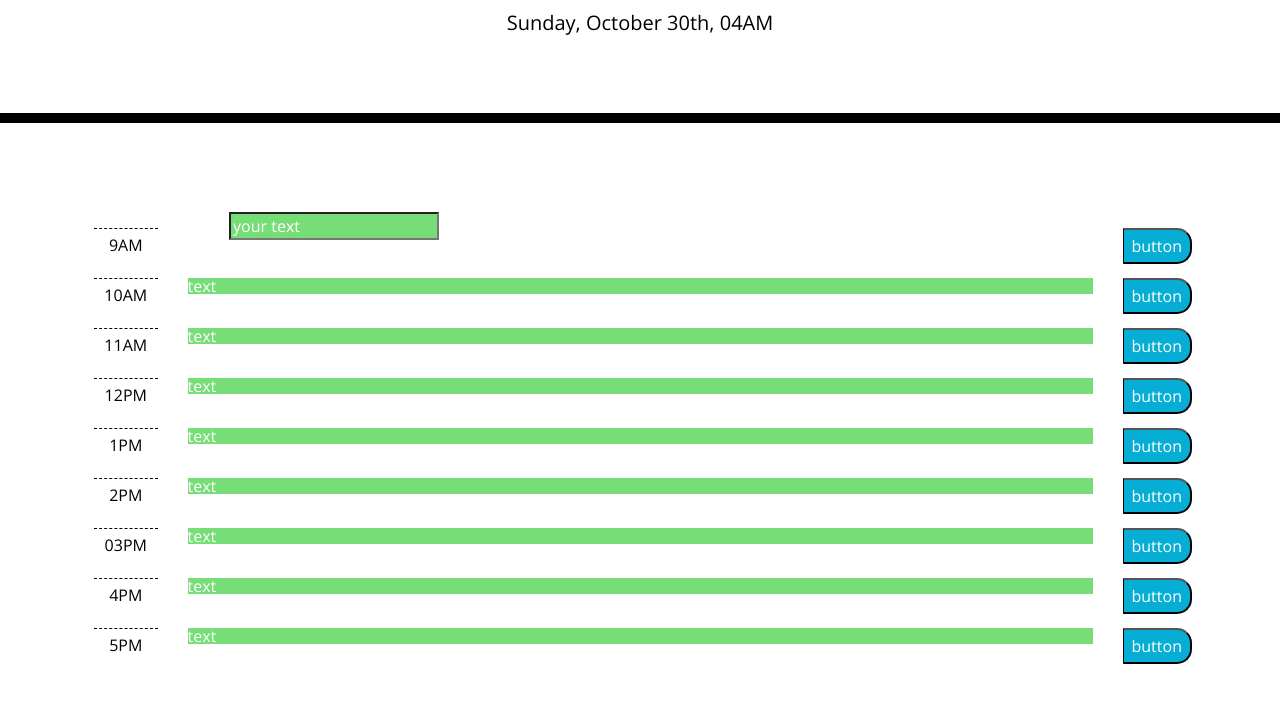
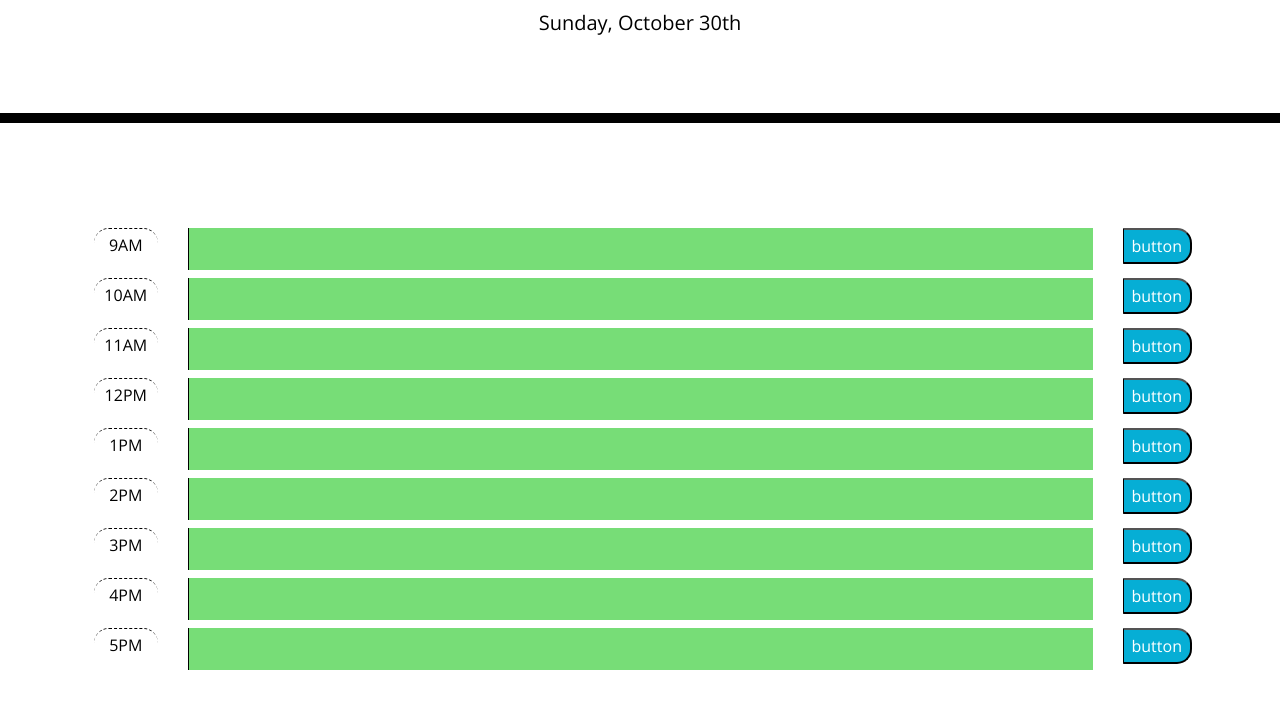
Before and after one commit to MaksimRazuvaev/third_paty_api_calendar, a plain HTML site: page index.html in a window 1280 px wide. Shown: the part 181-890 px from the top of the page. Drawn offline with nearby package versions, Linux system fonts and the light colour scheme.

Commit message:
JS save button functionality added. get value from local storage to fill up inputs is added. README updated with source links. minor changes to index.html and style.scc files to adjast with new function i js

```diff
--- a/assets/css/style.css
+++ b/assets/css/style.css
@@ -4,13 +4,14 @@ body {
   line-height: 1;
 }
 
-textarea {
+input {
   background: transparent;
   border: none;
   resize: none;
   color: #000000;
   border-left: 1px solid black;
   padding: 10px;
+  width: 100%;
 }
 
 .jumbotron {
--- a/assets/js/script.js
+++ b/assets/js/script.js
@@ -1,10 +1,11 @@
 
 // to display current day at the top of the calendar
 var today = moment();
-$("#currentDay").text(today.format("dddd, MMMM Do, hhA"));
+$("#currentDay").text(today.format("dddd, MMMM Do"));
 
-// to color timeblock to indicate whether it is in the past, present, or future
+// to iterate over timeblock elements to set color and text
 $("div.row").each(function() {
+    // to color timeblock to indicate whether it is in the past, present, or future
     var getCurrentHour = today.hour();
     var getCalendarHour = $(this).children().children().attr("id");
 
@@ -16,9 +17,17 @@ $("div.row").each(function() {
     }else{
         $(this).children(".col-10").children().attr("class", "future");
     }
-  });
+
+    //to fill up input text from local storage
+    var textFromLocalStorage = localStorage.getItem(getCalendarHour);
+    $(this).children(".col-10").children().attr("value", textFromLocalStorage);
+});
 
 //save to local storage
-$( ".saveBtn" ).click(function() {
-    alert( "Handler for .click() called." );
-  });
+$(".saveBtn").click(function() {
+    var parentTag = $(this).parent().parent();
+    var getText = parentTag.children(".col-10").children().val();
+    var getTimeId = parentTag.children().children().attr("id");
+
+    localStorage.setItem(getTimeId, getText);
+});
--- a/index.html
+++ b/index.html
@@ -32,10 +32,10 @@
       <!-- Timeblocks go here -->
       <div class="row">
         <div class="col-1 ">
-          <p id="9" class="text-center p-2 hour ">9AM</p>
+          <p id="9" class="p-2 time-block hour">9AM</p>
         </div>
         <div class="col-10">
-          <input value="your text">
+          <input >
         </div>
         <div class="col-1">
           <button class="p-2 saveBtn">button</button>
@@ -43,10 +43,10 @@
       </div>
       <div class="row">
         <div class="col-1 ">
-          <p id="10" class="text-center p-2 hour ">10AM</p>
+          <p id="10" class="p-2 time-block hour ">10AM</p>
         </div>
         <div class="col-10">
-          <p class="p-2 ">text</p>
+          <input>
         </div>
         <div class="col-1">
           <button class="p-2 saveBtn">button</button>
@@ -54,10 +54,10 @@
       </div>
       <div class="row">
         <div class="col-1 ">
-          <p id="11" class="text-center p-2 hour ">11AM</p>
+          <p id="11" class="p-2 time-block hour ">11AM</p>
         </div>
         <div class="col-10">
-          <p class="p-2 ">text</p>
+          <input>
         </div>
         <div class="col-1">
           <button class="p-2 saveBtn">button</button>
@@ -65,10 +65,10 @@
       </div>
       <div class="row">
         <div class="col-1 ">
-          <p id="12" class="text-center p-2 hour ">12PM</p>
+          <p id="12" class="p-2 time-block hour ">12PM</p>
         </div>
         <div class="col-10">
-          <p class="p-2 ">text</p>
+          <input>
         </div>
         <div class="col-1">
           <button class="p-2 saveBtn">button</button>
@@ -76,10 +76,10 @@
       </div>
       <div class="row">
         <div class="col-1 ">
-          <p id="13" class="text-center p-2 hour ">1PM</p>
+          <p id="13" class="p-2 time-block hour ">1PM</p>
         </div>
         <div class="col-10">
-          <p class="p-2 ">text</p>
+          <input>
         </div>
         <div class="col-1">
           <button class="p-2 saveBtn">button</button>
@@ -87,10 +87,10 @@
       </div>
       <div class="row">
         <div class="col-1 ">
-          <p id="14" class="text-center p-2 hour ">2PM</p>
+          <p id="14" class="p-2 time-block hour ">2PM</p>
         </div>
         <div class="col-10">
-          <p class="p-2 ">text</p>
+          <input>
         </div>
         <div class="col-1">
           <button class="p-2 saveBtn">button</button>
@@ -98,10 +98,10 @@
       </div>
       <div class="row">
         <div class="col-1 ">
-          <p id="15" class="text-center p-2 hour ">03PM</p>
+          <p id="15" class="p-2 time-block hour ">3PM</p>
         </div>
         <div class="col-10">
-          <p class="p-2 ">text</p>
+          <input>
         </div>
         <div class="col-1">
           <button class="p-2 saveBtn">button</button>
@@ -109,10 +109,10 @@
       </div>
       <div class="row">
         <div class="col-1 ">
-          <p id="16" class="text-center p-2 hour ">4PM</p>
+          <p id="16" class="p-2 time-block hour ">4PM</p>
         </div>
         <div class="col-10">
-          <p class="p-2 ">text</p>
+          <input>
         </div>
         <div class="col-1">
           <button class="p-2 saveBtn">button</button>
@@ -120,10 +120,10 @@
       </div>
       <div class="row">
         <div class="col-1 ">
-          <p id="17" class="text-center p-2 hour ">5PM</p>
+          <p id="17" class="p-2 time-block hour ">5PM</p>
         </div>
         <div class="col-10">
-          <p class="p-2 ">text</p>
+          <input>
         </div>
         <div class="col-1">
           <button class="p-2 saveBtn">button</button>
```
Also changed, not shown: 1 other file.
